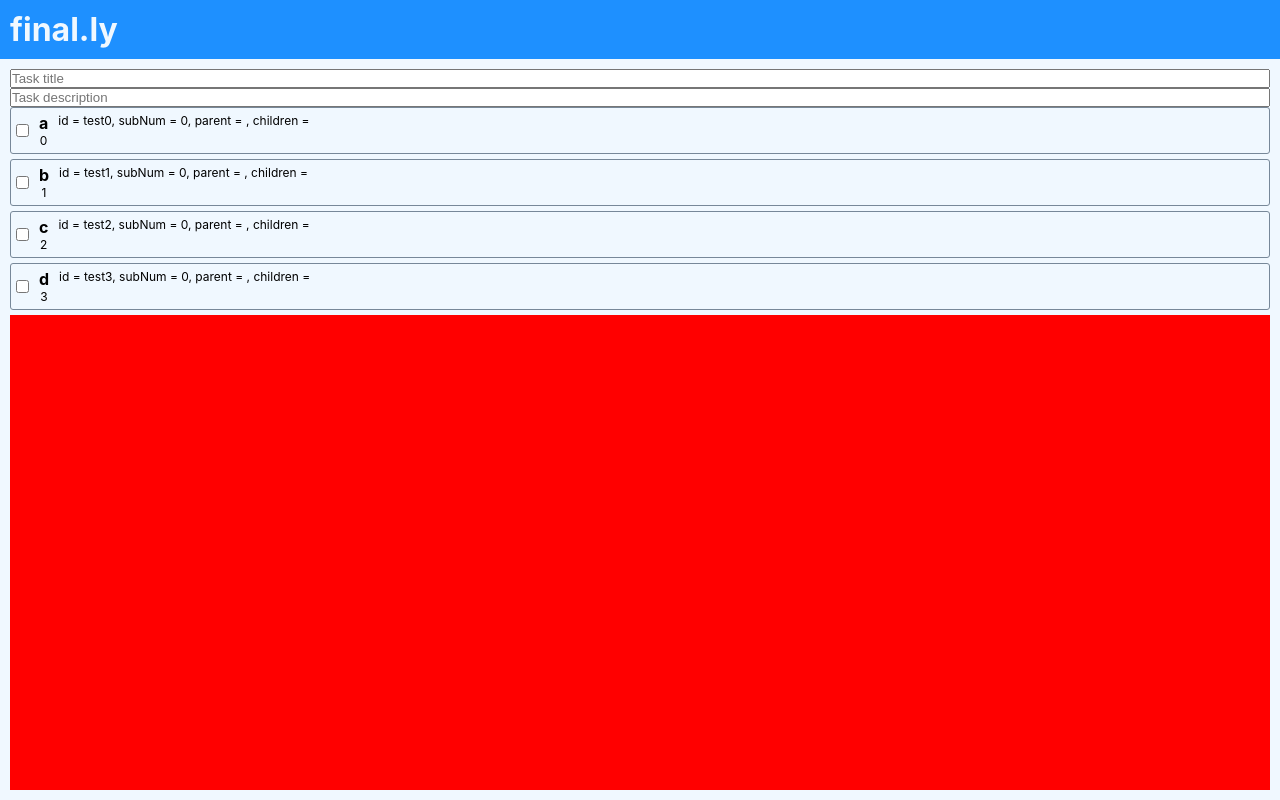
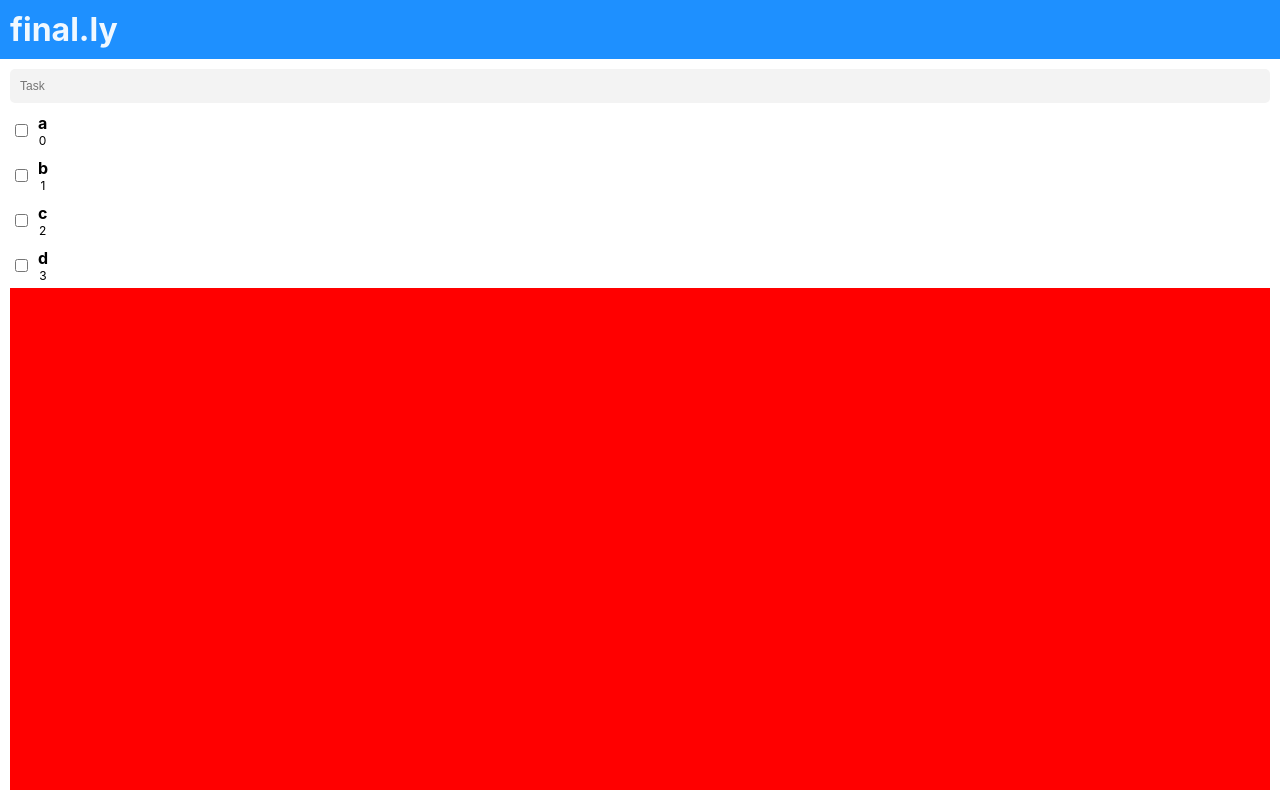
Before and after one commit to linv24/finally, a React (Create React App) app: page / in a window 1280 px wide. Built offline with nearby package versions, Linux system fonts and the light colour scheme; the HTML template or start-up script is replaced by a standard one.

Commit message:
Start mimicking css of ticktick

```diff
--- a/src/App.css
+++ b/src/App.css
@@ -1,9 +1,20 @@
 :root {
   /* baby blue palette */
+  --white-1: #ffffff;
+  --gray-1: #f3f3f3;
+  --gray-2: #d1d1d1;
+  --gray-3: #c6c6c6;
+  --gray-4: #a3a3a3;
+  --blue-1: #f6f8fe;
+  --blue-2: #ecf1ff;
+  --blue-3: dodgerblue;
+
   --primary-light: aliceblue;
   --primary-dark: #cdcdcd;
   --secondary-light: lightskyblue;
   --secondary-dark: dodgerblue;
+
+  --font-body: normal normal normal normal 14px
 }
 
 html, body {
@@ -20,7 +31,7 @@ html, body {
 }
 
 .appContainer {
-  background-color: var(--primary-light);
+  background-color: var(--white-1);
   text-align: center;
   display: flex;
   flex-direction: column;
--- a/src/components/TaskInput.js
+++ b/src/components/TaskInput.js
@@ -6,16 +6,10 @@ export default function TaskInput({ newTask, handleNewTaskChange, handleNewTaskS
             className="newTaskForm"
             onSubmit={handleNewTaskSubmit}>
             <input
-                className="title"
+                className="newTaskTitle"
                 type="text"
-                placeholder="Task title"
+                placeholder="Task"
                 value={newTask.title}
-                onChange={handleNewTaskChange} />
-            <input
-                className="description"
-                type="text"
-                placeholder="Task description"
-                value={newTask.description}
                 onChange={handleNewTaskChange} />
             <button type="submit" hidden></button>
         </form>
--- a/src/components/TaskItem.js
+++ b/src/components/TaskItem.js
@@ -12,12 +12,12 @@ export default function TaskItem({ task, selectedTaskId, handleSelectTask, conve
                 <p className="taskTitle">{task.title}</p>
                 <p className="taskDescription">{task.description}</p>
             </div>
-            <span className="spanTest">
+            {/* <span className="spanTest">
                 id = {task.id},
                 subNum = {task.subNum},
                 parent = {task.parent},
                 children = {task.children}
-            </span>
+            </span> */}
         </li>
     )
 }
--- a/src/components/TaskList.css
+++ b/src/components/TaskList.css
@@ -1,3 +1,4 @@
+/* Container */
 .taskListContainer {
     display: flex;
     flex-direction: column;
@@ -9,46 +10,56 @@
   list-style-type: none;
 }
 
-  /* input[type="text"] {
-    padding: 10px;
-    border: 1px solid #ccc;
-    border-radius: 4px;
-    outline: none;
-    font-size: 16px;
+/* New Task */
+.newTaskForm {
+  background-color: var(--gray-1);
+  border-radius: 5px;
+  display: flex;
+  flex-direction: column;
+  margin-bottom: 5px;
 }
 
-  input[type="text"]:focus {
-    border-color: #007bff;
-    box-shadow: 0 0 5px rgba(0, 123, 255, 0.5);
-  } */
+.newTaskForm:focus-within {
+  background-color: var(--white-1);
+  outline: 0.5px solid var(--blue-3);
+}
+
+.newTaskForm input {
+  background: none;
+  padding: 10px;
+  border: none;
+  outline: none;
+  font-size: 12px;
+}
 
 .taskListBelow {
   height: 100%;
   background-color: red;
 }
 
+/* Task Item */
 .taskItem {
+  user-select: text;
   display: flex;
   flex-direction: row;
-    margin-bottom: 5px;
   padding: 5px;
-    border: 1px solid lightslategray;
-    border-radius: 3px;
+}
+
+.taskItem:hover:not(.selectedTask) {
+  background-color: var(--blue-1);
 }
 
 .selectedTask {
-    background-color: var(--primary-dark);
+  background-color: var(--blue-2);
 }
 
-  .taskItem:hover {
-    background-color: var(--primary-dark);
-  }
-
-  .taskItemCheckbox {
+.taskItem input[type="checkbox"] {
   margin-right: 10px;
+  border: 2px solid var(--blue-3);
 }
 
 .taskTitle {
+  font-size: 16px;
   font-weight: bold;
   margin: 0px;
 }
@@ -58,11 +69,6 @@
   margin: 0px;
 }
 
-  .newTaskForm {
-    display: flex;
-    flex-direction: column;
-  }
-
 .spanTest {
   font-size: 12px;
   padding-left: 10px
--- a/src/components/TaskList.js
+++ b/src/components/TaskList.js
@@ -72,10 +72,10 @@ export default function TaskList() {
 
 	function handleNewTaskChange(e) {
 		e.preventDefault();
-		setNewTask({
+		setNewTask(new Task ({
 			...newTask,
-			[e.target.name]: e.target.value
-		});
+			title: e.target.value
+		}));
 	}
 
 	function handleNewTaskSubmit(e) {
```
Lines whose indentation alone changed are shown as unchanged.
